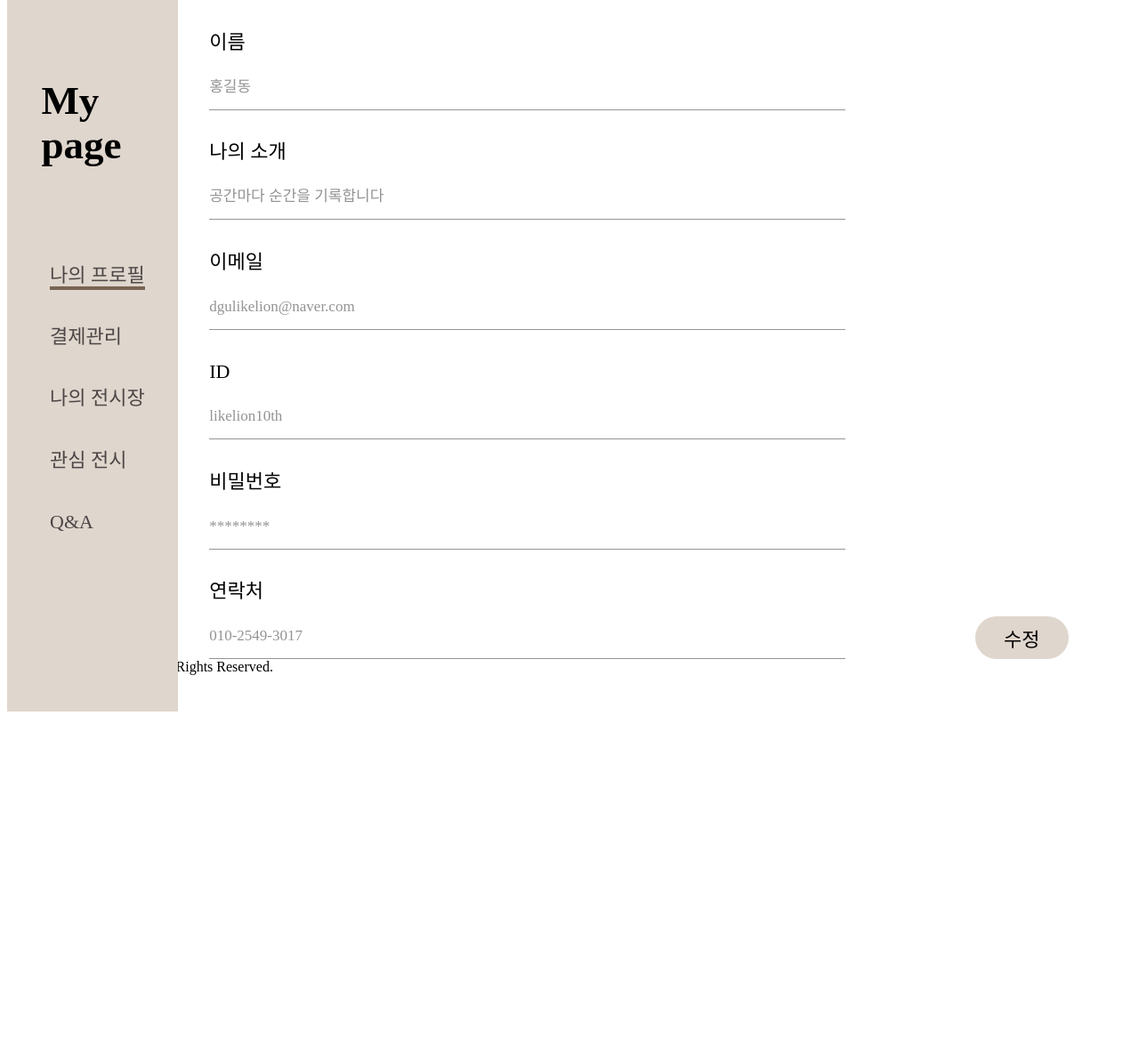
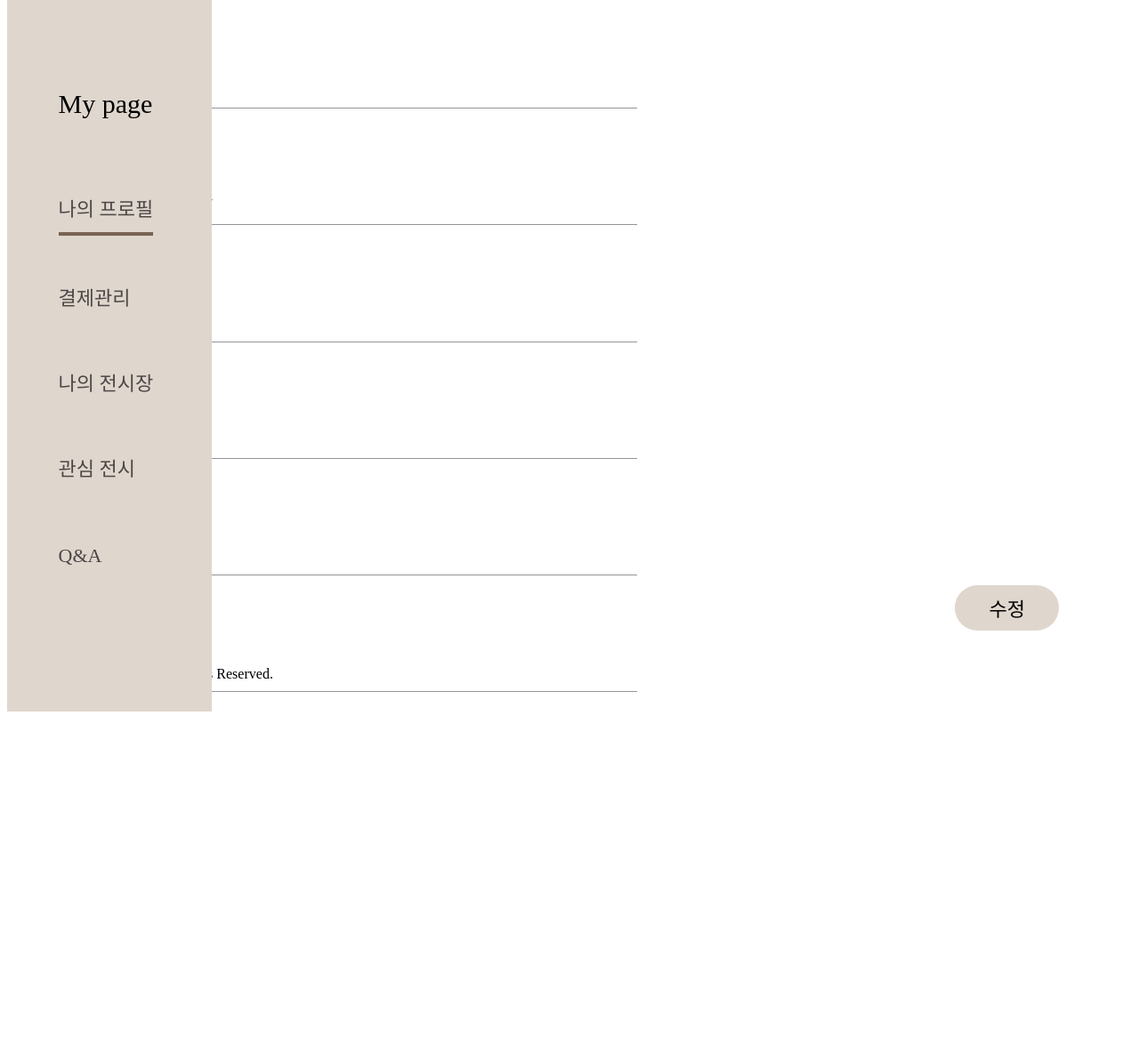
Before and after one commit to jiyoungzero/PRE.ART_hackerthon, a Django app: page /account/mypage/ in a window 1280 px wide. Shown: the part 91-1266 px from the top of the page at 89% size. Before the commit the page ends 891 px from the top, so only its background shows below. Run offline with Django 3.2, Linux system fonts and the light colour scheme; data comes from the database, SQL or seed files in the repository; parts of the project's set-up code (start-up, migrations or seed data) failed here and were passed over; some libraries are stand-ins or nearby versions; some web fonts are replaced.

Commit message:
마이페이지 수정 중

```diff
--- /dev/null
+++ b/static/css/mypage.css
@@ -0,0 +1,101 @@
+/* mypage nav/ */
+@charset "UTF-8";
+@import "reset.css";
+@import url('https://fonts.googleapis.com/css?family=Lato:100,300,900');
+@font-face {
+    font-family: "AppleSDGothicNeoB";
+    src: url(../font/AppleSDGothicNeoB.ttf);
+}
+
+@font-face {
+    font-family: "AppleSDGothicNeoLB";
+    src: url(../font/AppleSDGothicNeoL.ttf);
+}
+
+@font-face {
+    font-family: "AppleSDGothicNeoM";
+    src: url(../font/AppleSDGothicNeoM.ttf);
+}
+
+@font-face {
+    font-family: "AppleSDGothicNeoEB";
+    src: url(../font/AppleSDGothicNeoEB.ttf);
+}
+
+h1{
+    font-family: "AppleSDGothicNeoLB";
+}
+.myp{
+    display: flex;
+    width: 100%;
+}
+
+.maypage_nav{
+    position: absolute;
+    width: 18%;
+    background-color: #DFD6CD;
+    height: 100%;
+    align-items: center;
+    justify-content: flex-start;
+    display: flex;
+    flex-direction: column;
+
+}
+.myp_logo{
+    font-family: "AppleSDGothicNeo";
+    font-size: 30px;
+    margin-top: 40%;
+    margin-bottom: 20%;
+    width: 50%;
+}
+
+.my_nav_btn{
+    margin: 10% 0;
+    width: 50%;
+    display: flex;
+    align-items: center;
+}
+.my_nav_text{
+    font-size: 22px;
+    font-family: "AppleSDGothicNeoM";
+    color: #4C4747;
+
+}
+.mypage_item{
+    display: flex;
+    width: 80%;
+}
+#profile_block{
+    height: 15%;
+    padding-top: 3%;
+    line-height: 50px;
+    margin-left: 5%;
+}
+
+.profile_title{
+    font-size: 22px;
+    font-family: "AppleSDGothicNeoEB";
+}
+
+.profile_detatil{
+    font-size: 17px;
+    color: #939393;
+    border-bottom: 1px solid #959595;
+    width: 100%;
+}
+
+.re_profile{
+    position:absolute;
+    bottom:0px;
+    right: 15px;
+    width: 15%;
+}
+
+#re_profile{
+    padding: 5% 20%;
+    font-size: 22px;
+    border: none;
+    border-radius: 50px;
+    background-color: #DFD6CD;
+    font-family: "AppleSDGothicNeoM";
+}
--- a/templates/account/mypage.html
+++ b/templates/account/mypage.html
@@ -1,56 +1,34 @@
 {% extends 'base.html' %}
 {% load static %}
 {% block content %}
+<link rel="stylesheet" href="{% static 'css/mypage.css' %}">
 
-<style>
-#profile_block{
-    height: 15%;
-    padding-top: 3%;
-    line-height: 50px;
-    margin-left: 5%;
-}
+<div class="myp">
+    <div class="maypage_nav">
+        <div class="myp_logo">My page</div>
 
-.profile_title{
-    font-size: 22px;
-}
-
-.profile_detatil{
-    font-size: 17px;
-}
-
-body{
-    height: 100%;
-}
-</style>
-
-<link rel="stylesheet" href="{% static 'css/base.css' %}">
-
-<div>
-    <div class="maypage_nav">
-        <h1 style="font-size: 45px; padding: 30% 20%;">My page</h1>
-
-        <div class="nav_myprofile" id="my_nav_btn" >
-            <a href="{% url 'account:mypage' %}" style="border-bottom: 4px solid #796453;">나의 프로필</a>
+        <div class="my_nav_btn">
+            <a class="my_nav_text" href="{% url 'account:mypage' %}" style="border-bottom: 4px solid #796453;">나의 프로필</a>
         </div>
 
-        <div class="nav_cash" id="my_nav_btn">
-            <a href="{% url 'account:mypage_cash' %}">결제관리</a>
+        <div class="my_nav_btn">
+            <a class="my_nav_text" href="{% url 'account:mypage_cash' %}" style="text-decoration:none">결제관리</a>
         </div>
 
-        <div class="nav_exhibit" id="my_nav_btn">
-            <a href="{% url 'account:mypage_exhibit' %}">나의 전시장</a>
+        <div class="my_nav_btn">
+            <a class="my_nav_text" href="#" style="text-decoration:none">나의 전시장</a>
         </div>
 
-        <div class="nav_fav" id="my_nav_btn">
-            <a href="#">관심 전시</a>
+        <div class="my_nav_btn">
+            <a class="my_nav_text" href="#" style="text-decoration:none">관심 전시</a>
         </div>
 
-        <div class="nav_qna" id="my_nav_btn">
-            <a href="#">Q&A</a>
+        <div class="my_nav_btn">
+            <a class="my_nav_text" href="#" style="text-decoration:none">Q&A</a>
         </div>
     </div>
 
-    <div class="mypage_1" style="float: right; height: 100%;">
+    <div class="mypage_item">
         <div style="float: left; width:70%;">
         <div id="profile_block">
             <div class="profile_title">이름</div>
```
Also changed, not shown: static/css/mypage3.css (added, +30 -0 lines), templates/account/mypage_exhibit.html (+15 -15 lines).
